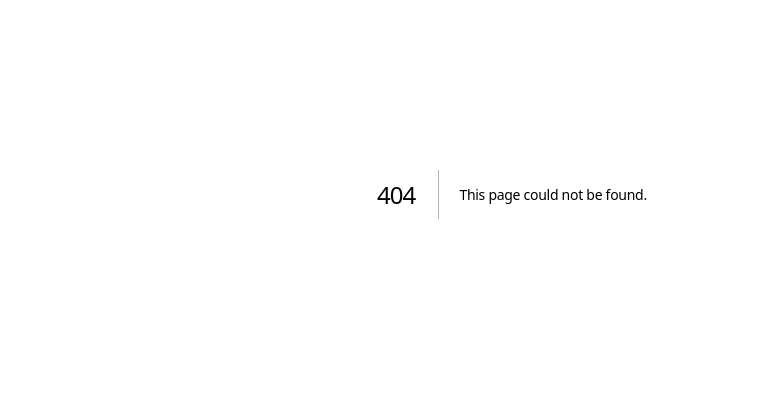
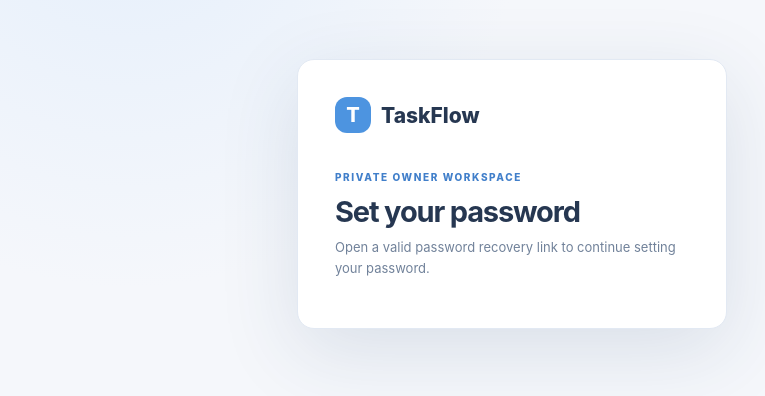
Before and after one commit to dychton/taskflow, a Next.js app: page /reset-password in a window 1280 px wide. Before the commit this address had no page. Shown: the part 206-602 px from the top of the page, without its empty margins (128-893 px from the left). Built offline with nearby package versions, Linux system fonts and the light colour scheme; no server answers.

Commit message:
Add password reset page

```diff
--- /dev/null
+++ b/app/reset-password/page.tsx
@@ -0,0 +1,6 @@
+
+import PasswordResetScreen from '@/components/password-reset-screen';
+
+export default function ResetPasswordPage() {
+  return <PasswordResetScreen />;
+}
```
